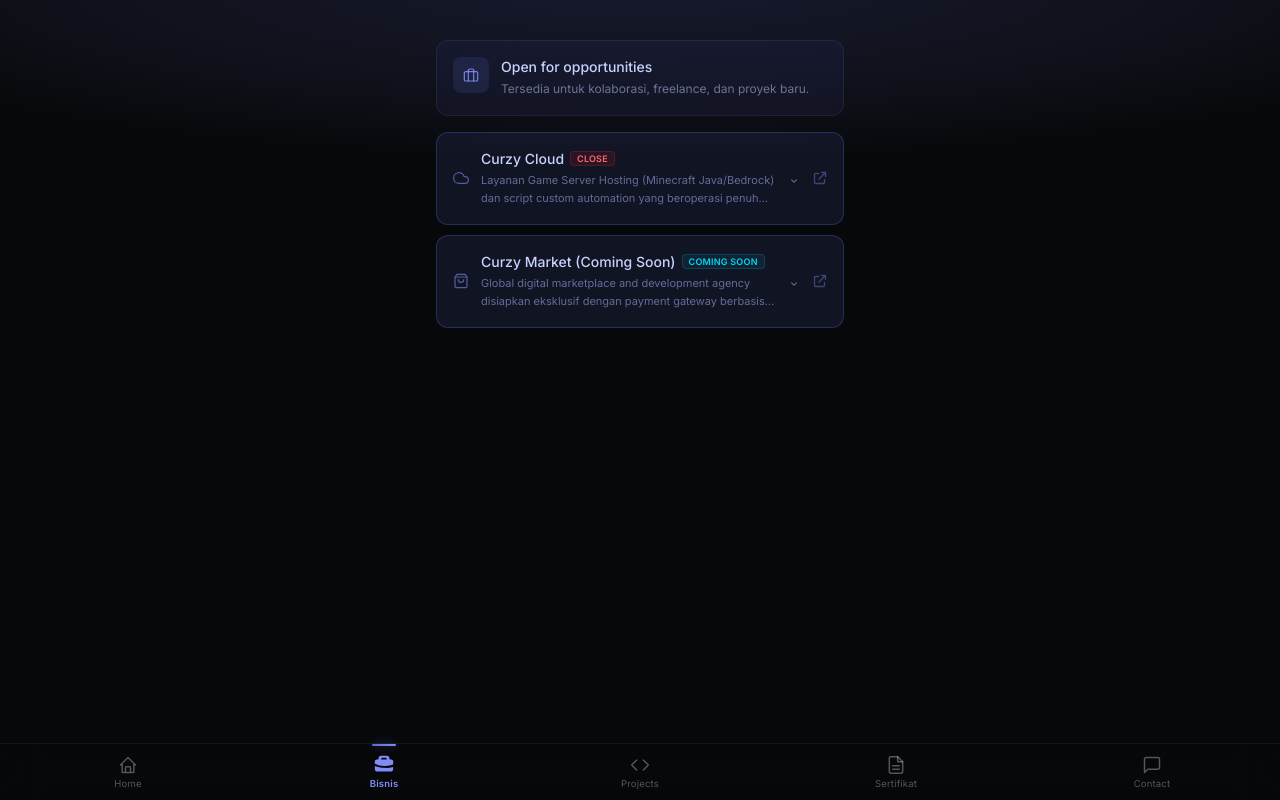
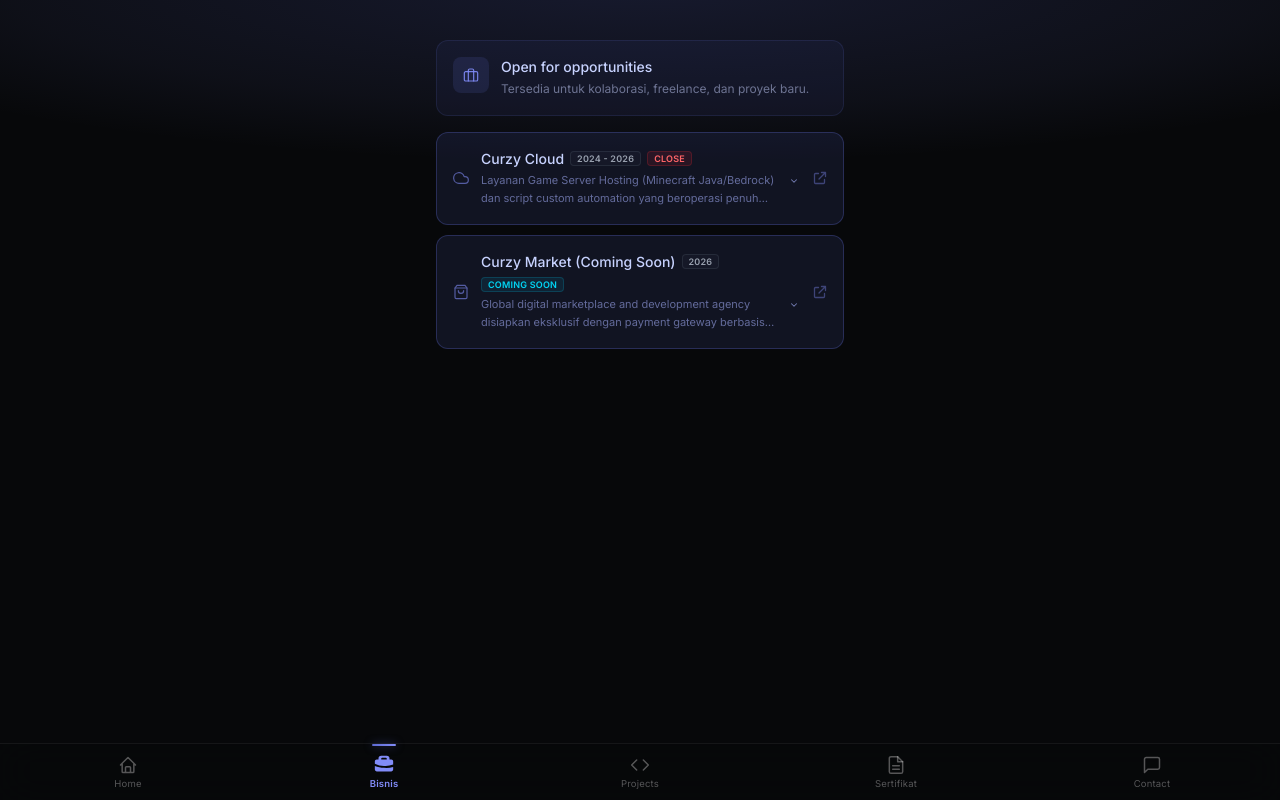
Before and after one commit to Curzyori/Portofolio-12, a Next.js app: page / in a window 1280 px wide. Both pictures are taken after a click on the tab "Bisnis". Built offline with nearby package versions, Linux system fonts and the light colour scheme.

Commit message:
feat: add optional year badge to LinkCard and update link data definitions

```diff
--- a/components/LinkCard.tsx
+++ b/components/LinkCard.tsx
@@ -280,6 +280,11 @@
           >
             {item.label}
           </p>
+          {item.year && (
+            <span className="text-[9px] font-semibold px-1.5 py-0.5 rounded border border-gray-500/20 bg-gray-500/5 text-gray-400 leading-none tracking-wide">
+              {item.year}
+            </span>
+          )}
           {item.status && (
             <span
               className={[
--- a/data/links.ts
+++ b/data/links.ts
@@ -17,6 +17,7 @@
   date?: string;
   category?: 'seminar' | 'lomba' | 'course' | 'bootcamp';
   status?: "CLOSE" | "OPEN" | "MAINTENANCE" | "COMING SOON";
+  year?: string;
 }
 
 export interface ProjectLink {
@@ -68,6 +69,7 @@
         type: "internasional",
         workMode: "individu",
         status: "CLOSE",
+        year: "2024 - 2026",
       },
       {
         id: "curzy-market",
@@ -80,6 +82,7 @@
         type: "internasional",
         workMode: "individu",
         status: "COMING SOON",
+        year: "2026",
       },
     ],
   },
```
